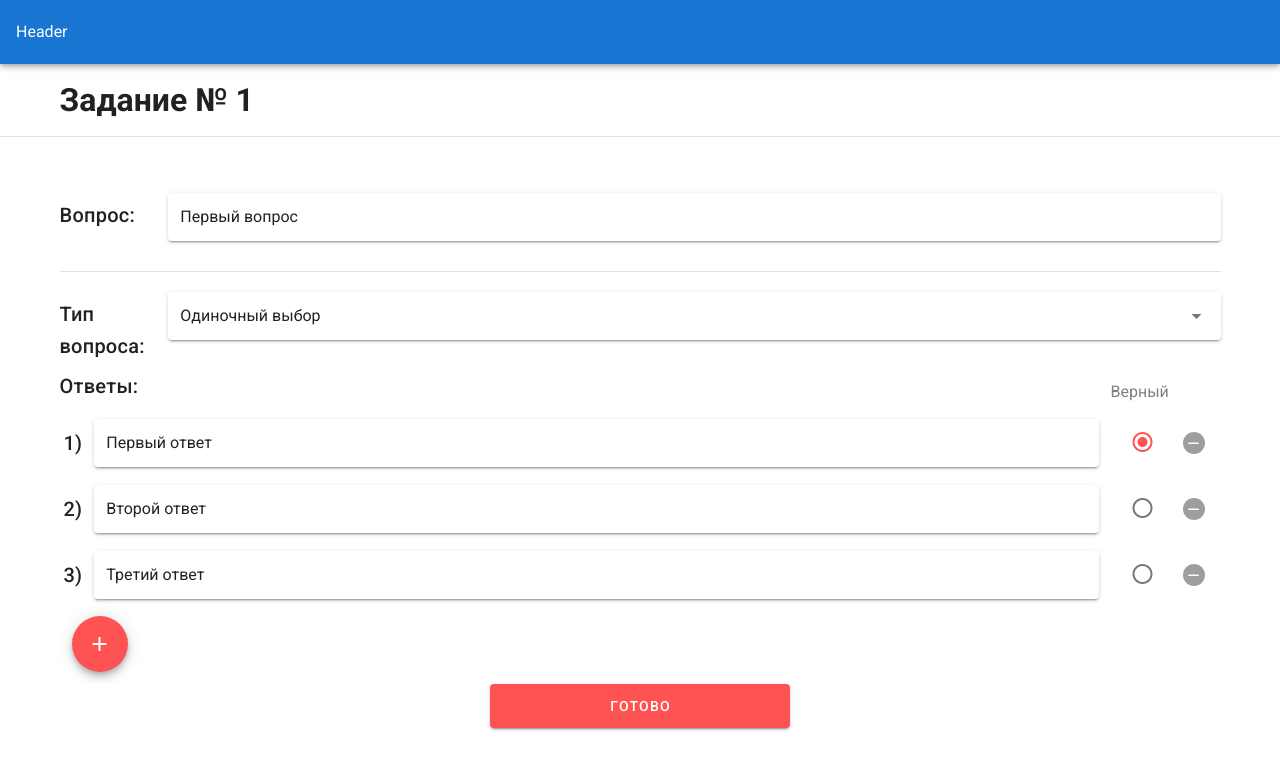
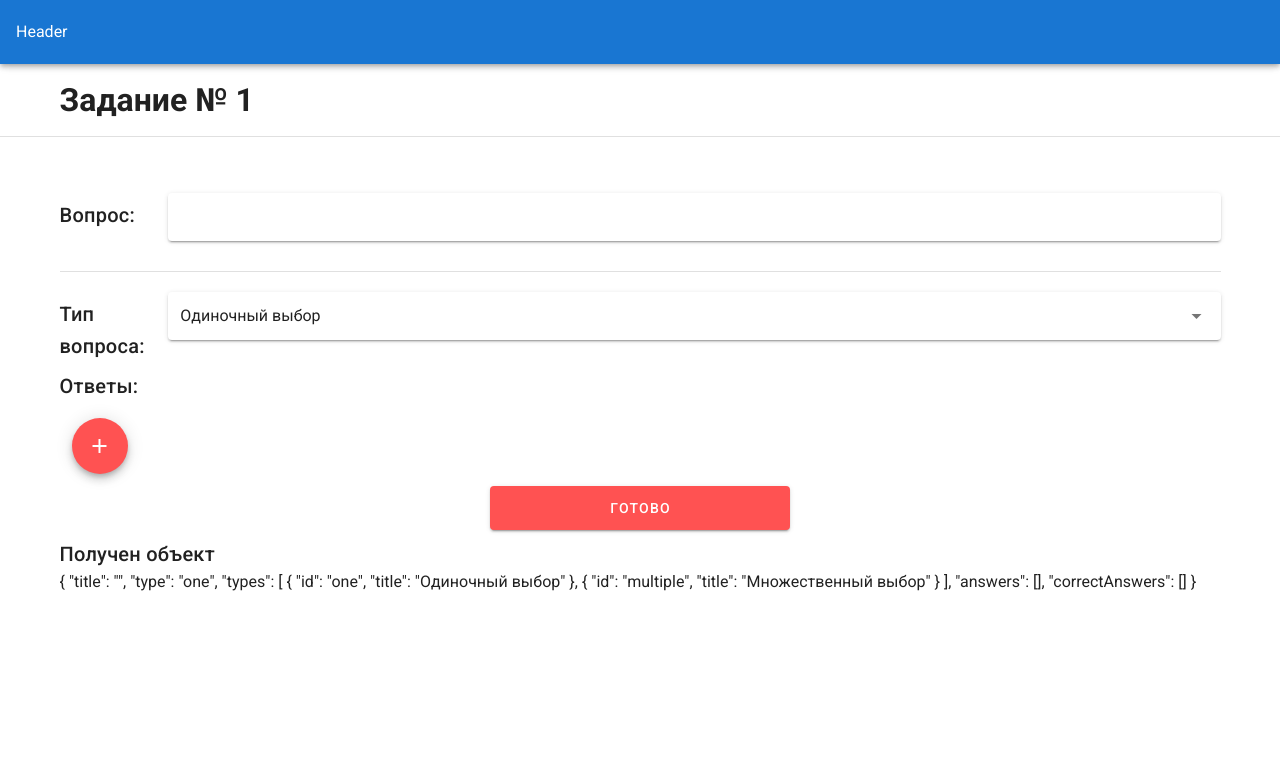
Before and after one commit to ShootingersNew/bobtest, a Vue app: page / in a window 1280 px wide. Both pictures are taken after a click on the button "ГОТОВО". Shown: the top 770 px of the page. Built offline with nearby package versions, Linux system fonts and the light colour scheme.

Commit message:
add displaying result object &submit func callback

```diff
--- a/src/components/EditQuestion/EditQuestion.vue
+++ b/src/components/EditQuestion/EditQuestion.vue
@@ -1,5 +1,5 @@
 <template>
-  <div class="editQuestion">
+  <v-form class="editQuestion">
     <button @click="removeAnswer(0)"></button>
     <div class="editQuestion__content">
       <v-row no-gutters align="baseline" class="mt-5">
@@ -86,9 +86,17 @@
       </v-btn>
     </div>
     <v-row class="editQuestion__bottomPanel mt-3" justify="center">
-      <v-btn dark width="300px" large color="red accent-2">Готово</v-btn>
+      <v-btn
+        class="editQuestion__submit"
+        @click="submitForm"
+        dark
+        width="300px"
+        large
+        color="red accent-2"
+        >Готово</v-btn
+      >
     </v-row>
-  </div>
+  </v-form>
 </template>
 <style>
 .editQuestion__subtitle {
@@ -113,15 +121,22 @@ import { QuestionModel } from "@/models/QuestionModel";
 import { Component, Prop, Vue, Watch } from "vue-property-decorator";
 @Component({})
 export default class EditQuestion extends Vue {
-  @Prop({ default: () => new QuestionModel({ answers: [] }) })
-  question: QuestionModel;
+  @Prop({
+    required: false,
+  })
+  private question: QuestionModel;
 
-  get editQuestion(): Partial<QuestionModel> {
-    return this.question;
-  }
+  @Prop({})
+  submitFunc?: (obj: QuestionModel) => void;
 
-  set editQuestion(val: Partial<QuestionModel>) {
-    this.$emit("update:question", val);
+  editQuestion: QuestionModel = new QuestionModel({
+    correctAnswers: [],
+    type: "one",
+  });
+
+  created(): void {
+    this.question &&
+      (this.editQuestion = JSON.parse(JSON.stringify(this.question)));
   }
 
   removeAnswer(id: number): void {
@@ -145,6 +160,13 @@ export default class EditQuestion extends Vue {
       })
     );
   }
+
+  submitForm(): void {
+    const copiedQuestion = JSON.parse(JSON.stringify(this.editQuestion));
+    this.question && this.$emit("update:question", copiedQuestion);
+    this.submitFunc && this.submitFunc(copiedQuestion);
+  }
+
   @Watch("editQuestion.type")
   typeWatcher(): void {
     this.editQuestion.correctAnswers = [];
--- a/src/views/FirstTask/FirstTaskView.ts
+++ b/src/views/FirstTask/FirstTaskView.ts
@@ -24,4 +24,10 @@ export default class FirstTaskView extends Vue {
     ],
     correctAnswers: [0],
   });
+
+  content: null | QuestionModel = null;
+
+  getQuestionContent(obj: QuestionModel): void {
+    this.content = obj;
+  }
 }
--- a/src/views/FirstTask/FirstTaskView.vue
+++ b/src/views/FirstTask/FirstTaskView.vue
@@ -1,6 +1,10 @@
 <template>
   <task-view task-number="1">
-    <edit-question :question.sync="questionObjectPlaceholder"></edit-question>
+    <edit-question :submit-func="getQuestionContent"></edit-question>
+    <div v-if="content" class="mt-5">
+      <div class="title">Получен объект</div>
+      {{ content }}
+    </div>
   </task-view>
 </template>
 <script src="./FirstTaskView.ts"></script>
```
